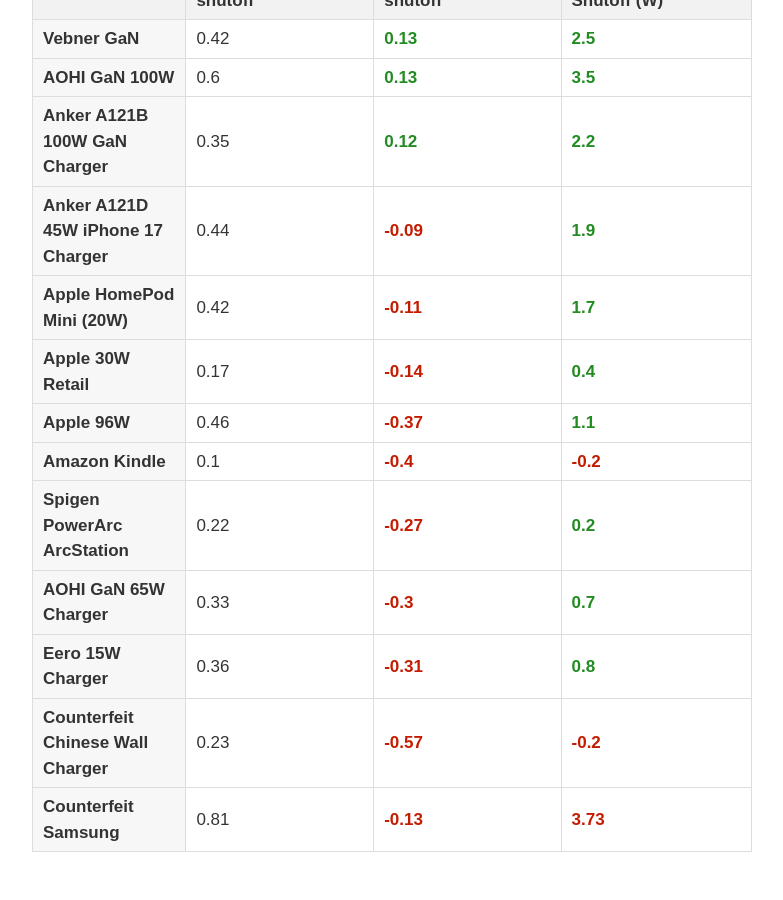
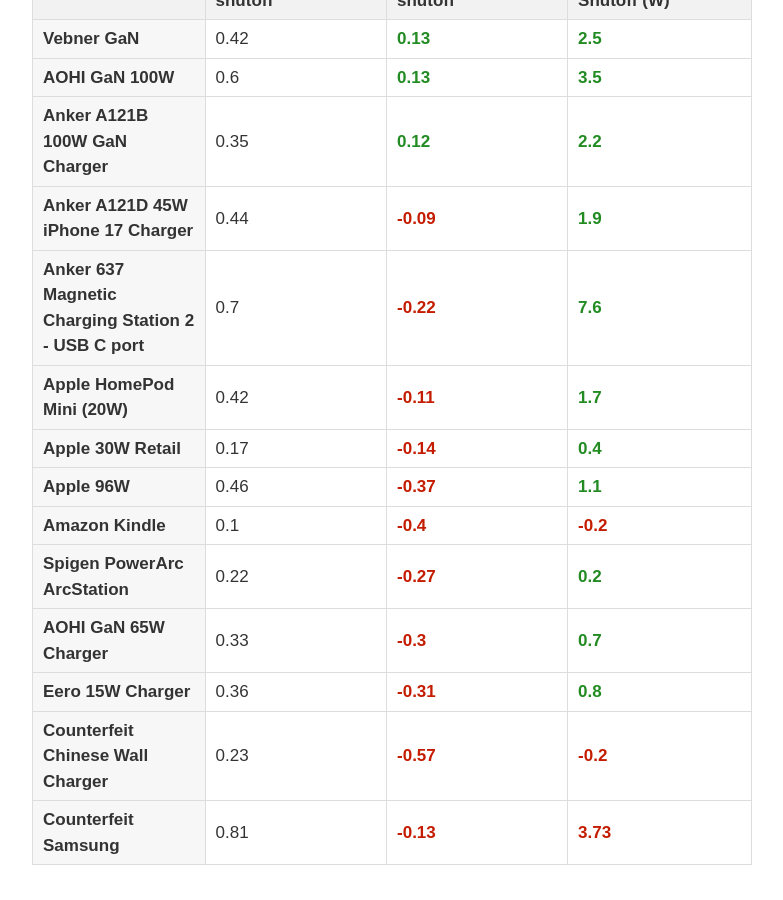
Before and after one commit to 0sps/sull1van.com, a Jekyll site: the page built from _posts/2026-01-19-a-dozen-chargers-in-the-lab.md, in a window 1280 px wide and 900 px high, scrolled down 11480 px. Shown: the whole window, without its empty margins (248-1031 px from the left). Built offline with Jekyll 4.4.1, drawn with Linux system fonts in a browser that asks for light colours.

Commit message:
Update 2026-01-19-a-dozen-chargers-in-the-lab.md

```diff
--- a/_posts/2026-01-19-a-dozen-chargers-in-the-lab.md
+++ b/_posts/2026-01-19-a-dozen-chargers-in-the-lab.md
@@ -1708,6 +1710,7 @@
     <tr><td><strong>AOHI GaN 100W</strong></td><td>0.6</td><td class="oc-pos">0.13</td><td class="oc-pos">3.5</td></tr>
     <tr><td><strong>Anker A121B 100W GaN Charger</strong></td><td>0.35</td><td class="oc-pos">0.12</td><td class="oc-pos">2.2</td></tr>
     <tr><td><strong>Anker A121D 45W iPhone 17 Charger</strong></td><td>0.44</td><td class="oc-neg">-0.09</td><td class="oc-pos">1.9</td></tr>
+    <tr><td><strong>Anker 637 Magnetic Charging Station 2 - USB C port</strong></td><td>0.7</td><td class="oc-neg">-0.22</td><td class="oc-pos">7.6</td></tr>
     <tr><td><strong>Apple HomePod Mini (20W)</strong></td><td>0.42</td><td class="oc-neg">-0.11</td><td class="oc-pos">1.7</td></tr>
     <tr><td><strong>Apple 30W Retail</strong></td><td>0.17</td><td class="oc-neg">-0.14</td><td class="oc-pos">0.4</td></tr>
     <tr><td><strong>Apple 96W</strong></td><td>0.46</td><td class="oc-neg">-0.37</td><td class="oc-pos">1.1</td></tr>
```
Also changed, not shown: other parts of _posts/2026-01-19-a-dozen-chargers-in-the-lab.md (+2 -0 lines).
